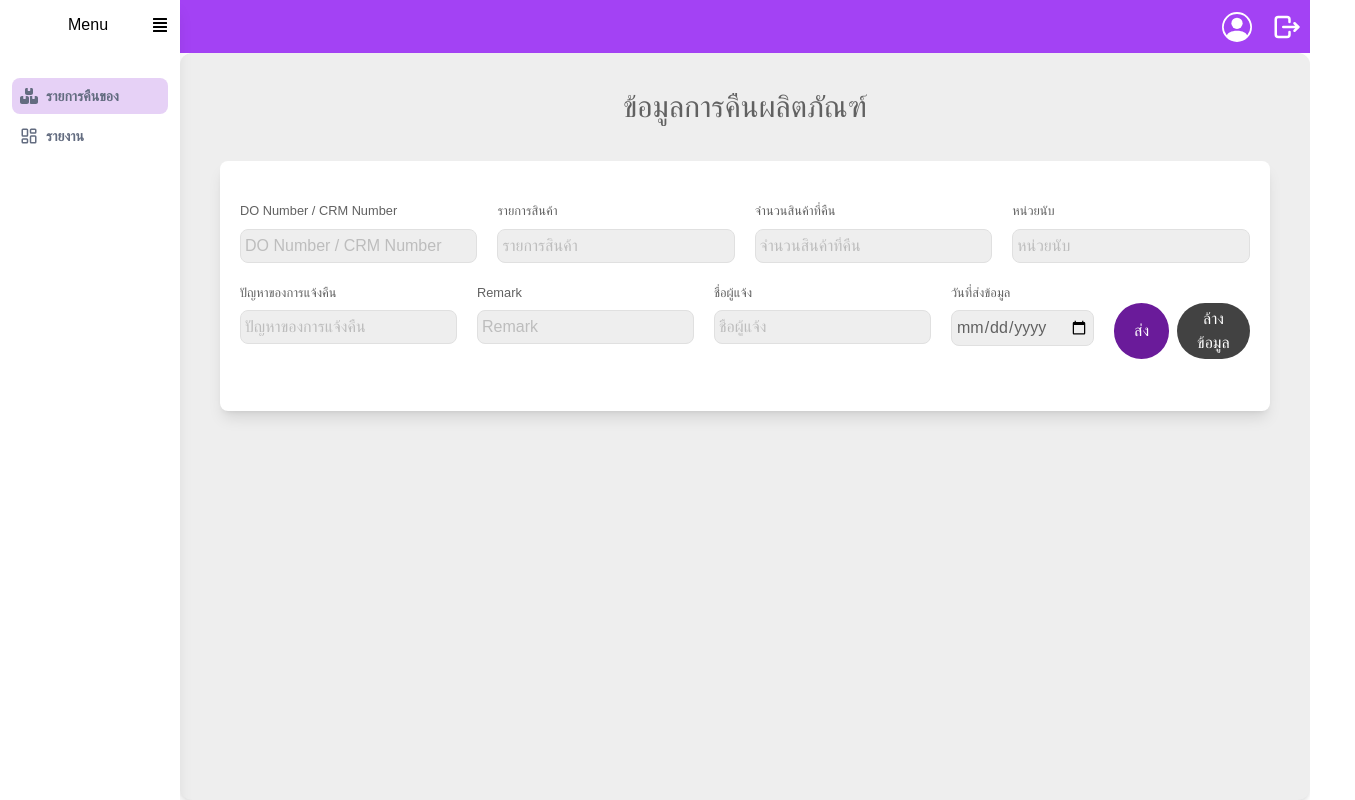
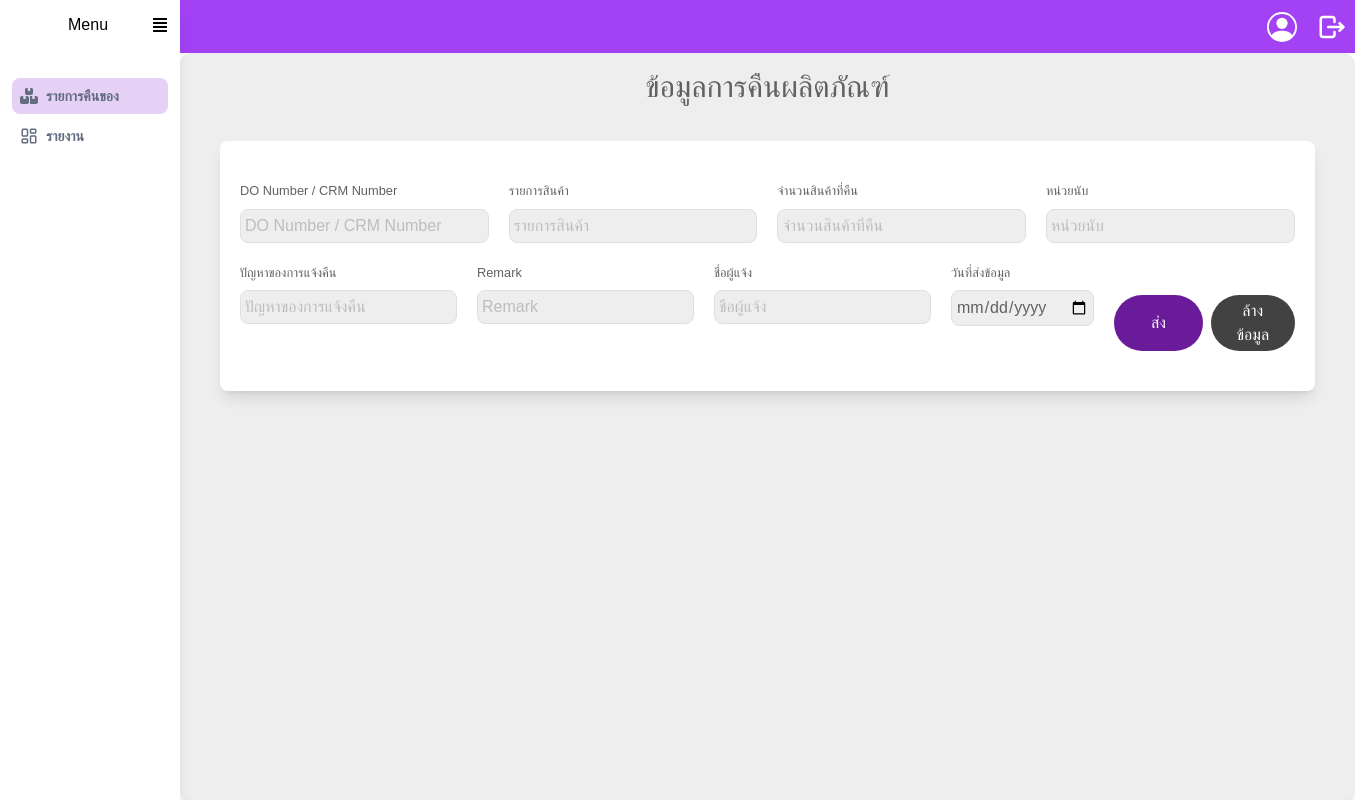
Before and after one commit to detcomprogram/app-send-line, a Next.js app: page /user in a window 1280 px wide. Shown: the whole page, 1355 px wide, since content can reach past the window. Built offline with nearby package versions, Linux system fonts and the light colour scheme.

Commit message:
update310324

```diff
--- a/app/components/userHome.jsx
+++ b/app/components/userHome.jsx
@@ -63,7 +63,7 @@ const Home = () => {
     <Card className=" h-screen bg-gray-200 ">
       <ToastContainer autoClose={3000} theme="colored" />
       <div className="p-4">
-        <h1 className="text-center text-3xl pt-5">ข้อมูลการคืนผลิตภัณฑ์ </h1>
+        <h1 className="text-center text-3xl ">ข้อมูลการคืนผลิตภัณฑ์ </h1>
       </div>
 
       <form onSubmit={handleSubmit} >
@@ -165,9 +165,9 @@ const Home = () => {
             </div>
 
             <div className="w-full  flex flex-col">
-              <div className="flex justify-start gap-2 mt-5">
+              <div className="flex justify-start gap-2 mt-5 lg:mt-8">
                 <button
-                  className="bg-purple-800 text-white px-5 py-1 rounded-full"
+                  className="bg-purple-800 w-[100px] text-white px-5 py-1 rounded-full"
                   type="submit"
                 >
                   ส่ง
@@ -182,7 +182,6 @@ const Home = () => {
               </div>
             </div>
           </div>
-          <div className="flex flex-col lg:flex-row gap-5 mt-3 "></div>
         </div>
       </form>
     </Card>
--- a/app/user/report/page.jsx
+++ b/app/user/report/page.jsx
@@ -111,7 +111,7 @@ const Report = () => {
     <Card className="  bg-gray-200 p-4 h-screen">
       <ToastContainer autoClose={3000} theme="colored" />
       <div className="">
-        <h1 className="text-center text-3xl pt-3">รายงานการคืนผลิตภัณฑ์ </h1>
+        <h1 className="text-center text-3xl ">รายงานการคืนผลิตภัณฑ์ </h1>
       </div>
       <Card className=" mt-5 p-4">
         <div className=" flex flex-col lg:flex-row  items-center gap-5 ">
@@ -143,7 +143,7 @@ const Report = () => {
               {Number(sumData).toLocaleString()}
             </Typography>
           </div>
-          <div className="flex justify-center items-center  lg:justify-start  flex-row mb-5 lg:pt-10 gap-3 ">
+          <div className="flex justify-center items-center  lg:justify-start  flex-row mb-5 lg:pt-12 gap-3 ">
             <div >
               <button
                 onClick={() => setSendData({})}
```
